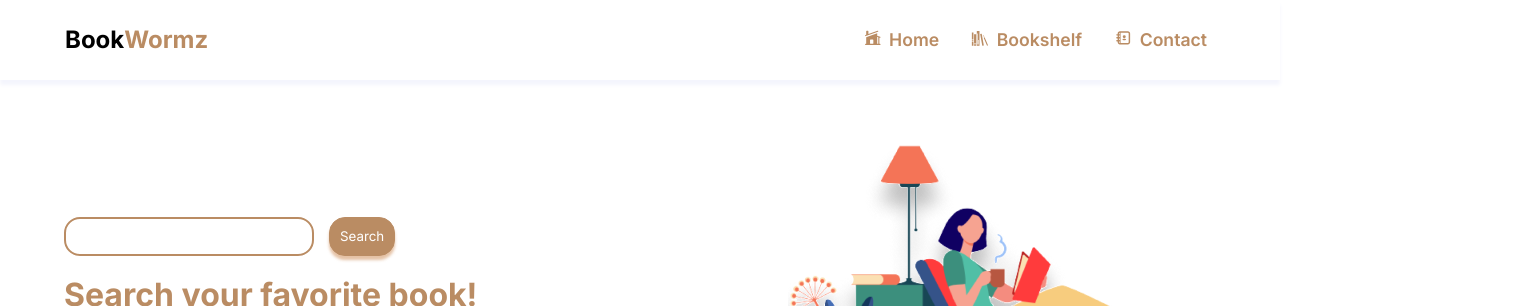
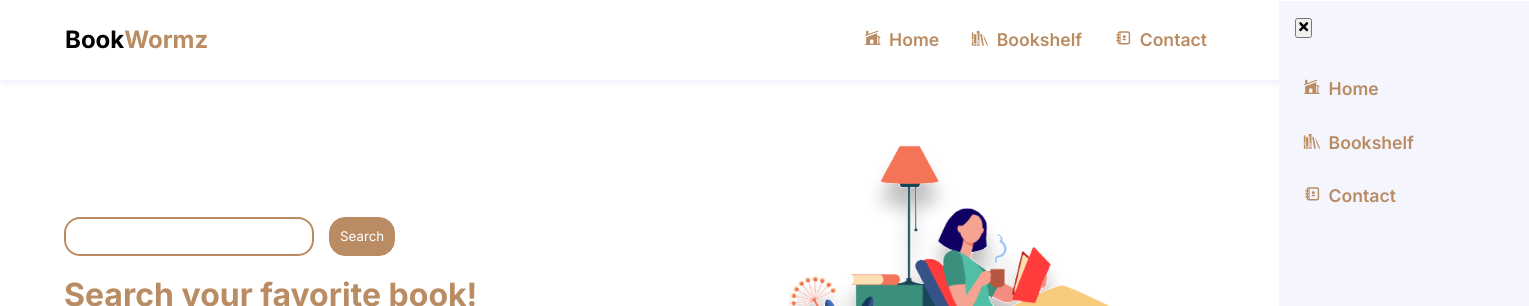
Before and after one commit to Ay7ot/bookWormz, a React (Vite) app: page / in a window 1280 px wide. Shown: the top 306 px of the page, 1529 px wide, since content can reach past the window. Built offline with nearby package versions, Linux system fonts and the light colour scheme; no server answers.

Commit message:
Navtoggler working

```diff
--- a/src/AppContext.tsx
+++ b/src/AppContext.tsx
@@ -11,7 +11,8 @@ const AppContext = createContext<AppContextType>({
     searchLoad: false,
     error: '',
     isLoaded: false,
-    email: ''
+    email: '',
+    navToggled: false
 })
 
 export const useAuth = () => {
--- a/src/Components/Body.tsx
+++ b/src/Components/Body.tsx
@@ -3,14 +3,16 @@ import Navbar from './Navbar'
 import Header from './Header'
 import Bookshelf from './Bookshelf'
 import Footer from './Footer'
+import { useAuth } from '../AppContext'
 
 export default function Body() {
+  const {navToggled} = useAuth()
   return (
-    <>
+    <div className={navToggled ? ' noScroll' : ''}>
       <Navbar />
       <Header />
       <Bookshelf />
       <Footer />
-    </>
+    </div>
   )
 }
--- a/src/Components/BookPage.tsx
+++ b/src/Components/BookPage.tsx
@@ -9,7 +9,7 @@ import Footer from './Footer'
 export default function BookPage() {
     const location = useLocation()
     const data: bookInfo = location.state
-    const {currentBook} = useAuth();
+    const {currentBook, navToggled} = useAuth();
 
     if(!currentBook || currentBook.id !== data.id){
         return <Loader />
@@ -35,10 +35,10 @@ export default function BookPage() {
     }
 
     return (
-        <>
+        <div className={navToggled ? ' noScroll' : ''}>
             <Navbar />
             <BookInfo />
             <Footer />
-        </>
+        </div>
     )
 }
--- /dev/null
+++ b/src/Components/NavToggled.tsx
@@ -0,0 +1,66 @@
+import React from 'react'
+import { FaTimes } from 'react-icons/fa'
+import { GiBookshelf } from 'react-icons/gi'
+import { HiHomeModern } from 'react-icons/hi2'
+import { TiContacts } from 'react-icons/ti'
+import { useNavigate } from 'react-router-dom'
+import { useAuth } from '../AppContext'
+
+export default function NavToggled() {
+
+    const navigate = useNavigate();
+    const {dispatch, navToggled} =  useAuth()
+
+    const scrollToSection = (id: string, offset = -70) => {
+        if(id !== 'footer'){
+            dispatch({
+                type: 'setNavToggledFalse'
+            })
+            navigate('/')
+            const element = document.getElementById(id);
+            if (element) {
+                const y = element.getBoundingClientRect().top + window.pageYOffset + offset;
+                window.scrollTo({ top: y, behavior: 'smooth' });
+            }
+
+        } else {
+            dispatch({
+                type: 'setNavToggledFalse'
+            })
+            const element = document.getElementById(id);
+            if (element) {
+                const y = element.getBoundingClientRect().top + window.pageYOffset + offset;
+                window.scrollTo({ top: y, behavior: 'smooth' });
+            }
+        }
+
+    }
+
+    function closeNav(){
+        dispatch({
+            type: 'setNavToggledFalse'
+        })
+    }
+
+    return (
+        <div className={navToggled ? 'navToggled' : 'navNone'}>
+            <button onClick={(e)=>{e.stopPropagation(); closeNav()}}><FaTimes /></button>
+            <nav className='toggled-nav'>
+                <ul>
+                <li onClick={()=>{scrollToSection('header')}} className='navItems'>
+                    <i><HiHomeModern /></i>
+                    <p>Home</p>
+                </li>
+                <li onClick={()=>{scrollToSection('bookshelf')}} className='navItems'>
+                    <i><GiBookshelf /></i>
+                    <p>Bookshelf</p>
+                </li>
+                <li onClick={()=>{scrollToSection('footer')}}  className='navItems'>
+                    <i><TiContacts /></i>
+                    <p>Contact</p>
+                </li>
+                </ul>
+            </nav>
+        </div>
+    )
+}
--- a/src/Components/Navbar.tsx
+++ b/src/Components/Navbar.tsx
@@ -1,12 +1,15 @@
+import { FaBars } from 'react-icons/fa'
 import {GiBookshelf} from 'react-icons/gi'
 import {HiHomeModern} from 'react-icons/hi2'
 import {TiContacts} from 'react-icons/ti'
 import { useNavigate } from 'react-router-dom'
+import { useAuth } from '../AppContext'
+import NavToggled from './NavToggled'
 
 export default function Navbar() {
 
   const navigate = useNavigate()
-
+  const {dispatch, navToggled} = useAuth()
   const scrollToSection = (id: string, offset = -70) => {
 
     if(id !== 'footer'){
@@ -24,6 +27,12 @@ export default function Navbar() {
       }
     }
 
+  }
+
+  function openNav(){
+    dispatch({
+      type: 'setNavToggledTrue'
+    })
   }
 
 
@@ -46,6 +55,10 @@ export default function Navbar() {
           </li>
         </ul>
       </nav>
+      <div className='toggleIcon' onClick={openNav}>
+        <i><FaBars /></i>
+      </div>
+      <NavToggled />
     </div>
   )
 }
--- a/src/appReducer.ts
+++ b/src/appReducer.ts
@@ -53,6 +53,16 @@ export function appReducer(state: AppContextType, action: AppActionType){
                 ...state,
                 email: ''
             }
+        case 'setNavToggledTrue':
+            return {
+                ...state,
+                navToggled: true
+            }
+        case 'setNavToggledFalse':
+            return {
+                ...state,
+                navToggled: false
+            }
         default :
             return state
     }
--- a/src/index.css
+++ b/src/index.css
@@ -11,6 +11,8 @@ html {
   padding: 0px;
   box-sizing: border-box;
 }
+
+
 
 .loader-wrapper {
   display: grid;
@@ -155,13 +157,14 @@ nav {
   border: 1px solid #ba8c63;
   transition: all ease;
   transition-duration: 1s;
-  box-shadow: 0px 4px 3px #d59c6e9e;
+
+  cursor: pointer;
 }
 
 .headerInfo form button:hover{
-  background-color: #5b5353;
-  border: 1px solid #5b5353;
   box-shadow: 0px 0px 0px;
+  transform: translateY(-3px);
+  box-shadow: 0px 4px 3px #d59c6e9e;
 }
 
 @media screen and (max-width: 768px) {
@@ -474,6 +477,72 @@ footer {
   }
 }
 
+.toggleIcon {
+  color: #ba8c63;
+  font-size: 1.3rem;
+  padding: 0.3rem;
+  cursor: pointer;
+}
+
+.navToggled{
+  position: absolute;
+  background-color: #f4f5fd;
+  z-index: 99999;
+  height: 100vh;
+  top: 0;
+  right: 0;
+  padding: 1rem;
+  width: 250px;
+  transition: all 0.5s ease-in;
+}
+
+.navNone {
+  position: absolute;
+  top: 0;
+  right: 0;
+  transition: all 0.5s ease-out;
+  z-index: 99999;
+  width: 250px;
+  height: 100vh;
+  padding: 1rem;
+  transform: translateX(250px);
+  background-color: #f4f5fd;
+}
+
+.toggled-nav {
+  display: flex;
+  margin-top: 2rem;
+}
+
+.toggled-nav ul{
+  display: flex;
+  flex-direction: column;
+  gap: 1rem;
+}
+
+.toggled-nav .navItems {
+  display: flex;
+  align-items: center;
+  justify-content: start;
+  gap: 0.5rem;
+  padding: 0.5rem;
+  cursor: pointer;
+  font-size: 1.1rem;
+  font-weight: 600;
+  text-decoration: none;
+  color: #ba8c63;
+}
+
+@media screen and (min-width: 768px) {
+  .toggleIcon{
+    display: none;
+  }
+
+  .navToggled{
+    display: none;
+  }
+}
+
 .loader {
   display: flex;
   align-items: center;
```
Also changed, not shown: src/type.ts (+5 -3 lines), 1 other file (tests, documents, lock files or other folders).
